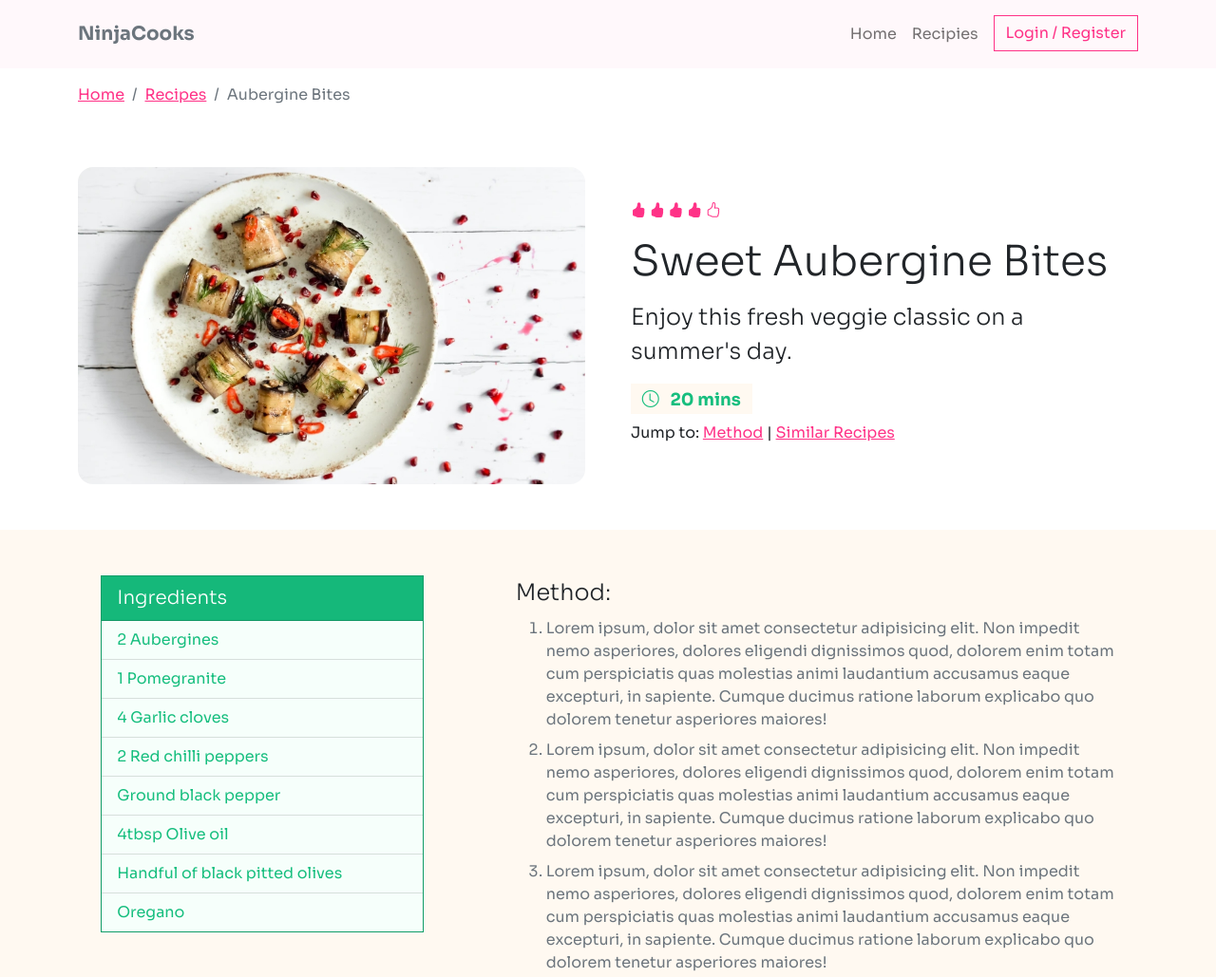
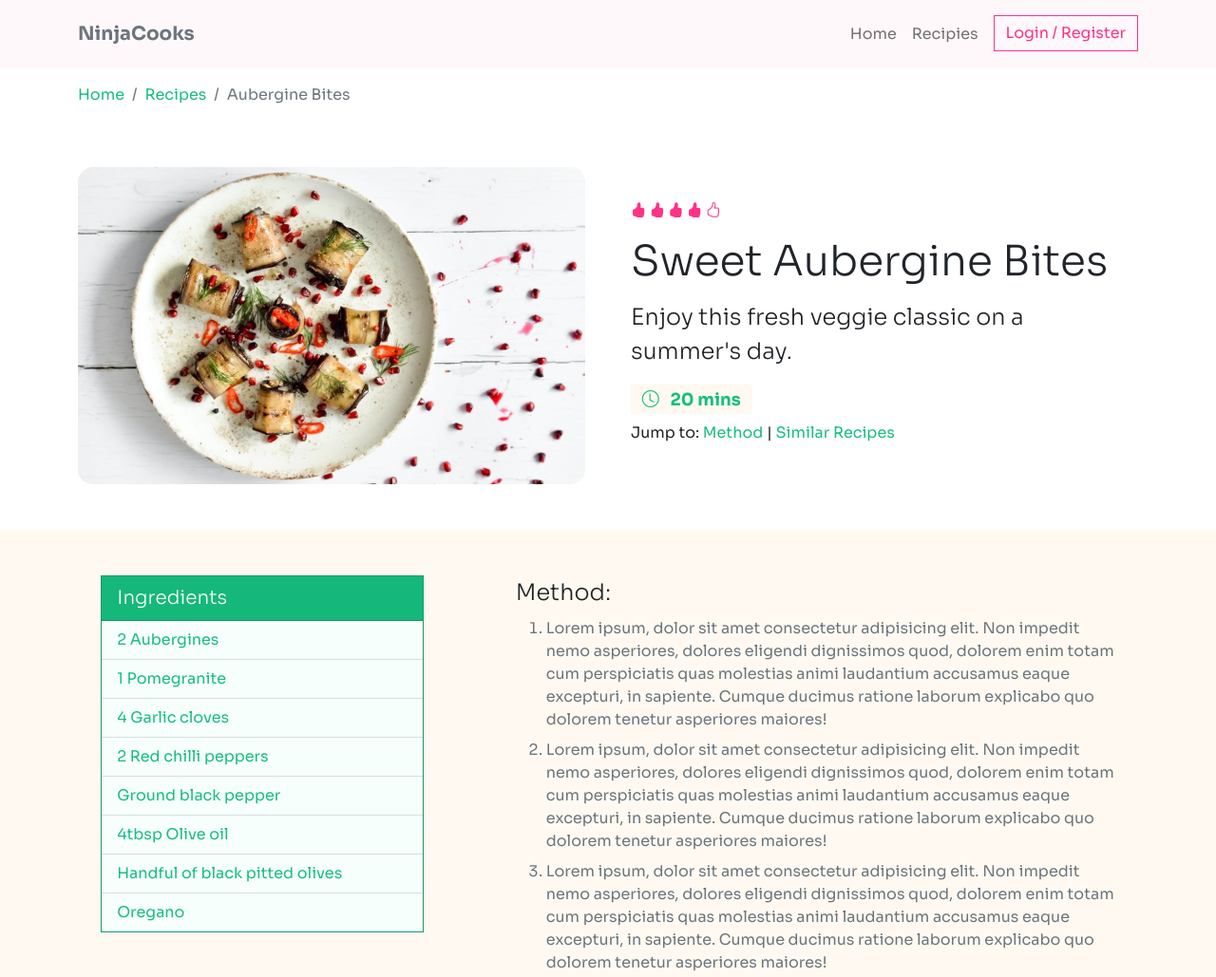
Before and after one commit to H3rmel/cook-ninja, a website: page index.html in a window 1280 px wide. Shown: the top 1029 px of the page at 95% size. Drawn offline with nearby package versions, Linux system fonts and the light colour scheme.

Commit message:
lesson 10 done!

```diff
--- a/src/scss/main.scss
+++ b/src/scss/main.scss
@@ -32,7 +32,7 @@ $theme-colors: map-remove($theme-colors, "danger");
 // add color from theme colors
 @each $color, $value in $colors {
   .bg-#{$color} {
-    background-color: $value
+    background-color: $value;
   }
   .bg-#{$color}-light {
     background-color: tint-color($value, 80%);
@@ -41,7 +41,7 @@ $theme-colors: map-remove($theme-colors, "danger");
     background-color: shade-color($value, 30%);
   }
   .text-#{$color} {
-    color: $value
+    color: $value;
   }
   .text-#{$color}-light {
     color: tint-color($value, 80%);
@@ -70,5 +70,13 @@ $custom-display-font-sizes: (
 
 $display-font-sizes: map-merge($custom-display-font-sizes, $display-font-sizes);
 
+// links
+$link-color: $secondary;
+$link-decoration: none;
+$link-hover-decoration: underline;
+$link-shade-percentage: 30%;
+// Why he is editing this if it's the default? 🤔
+$link-hover-color: shift-color($link-color, $link-shade-percentage);
+
 // Bootstrap Lib
 @import "../../node_modules/bootstrap/scss/bootstrap";
```
Also changed, not shown: src/css/main.min.css.
